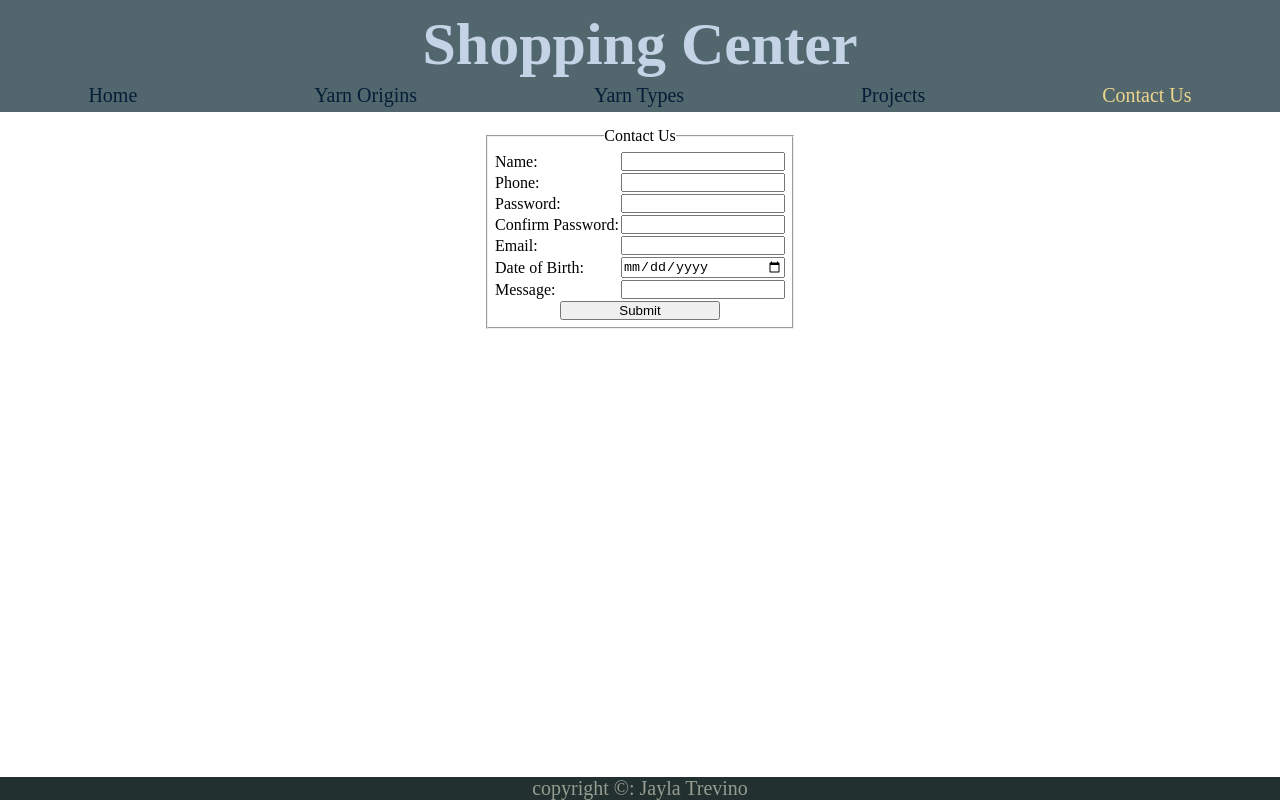
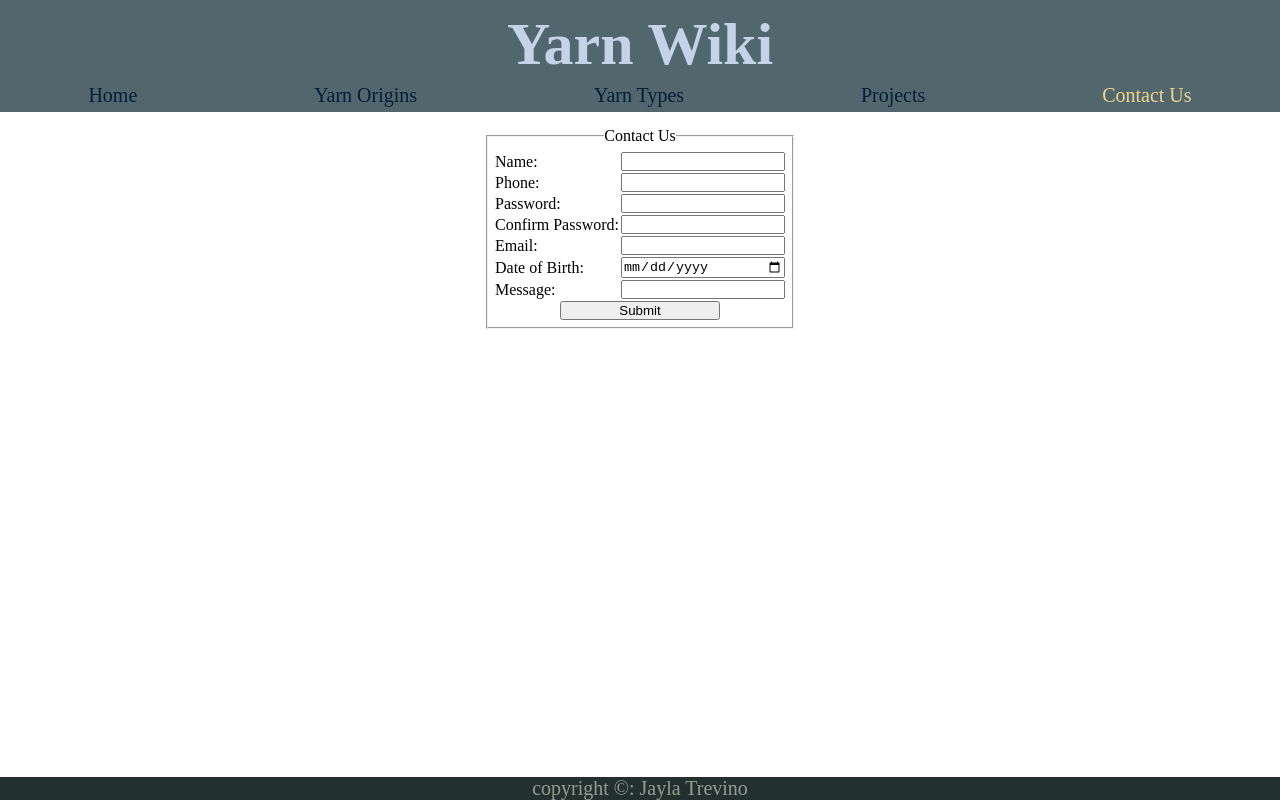
Before and after one commit to Jayrae24/Jayrae24.github.io, a plain HTML site: page contactFaq.html in a window 1280 px wide. Drawn offline with Linux system fonts and the light colour scheme.

Commit message:
save changes

```diff
--- a/contactFaq.html
+++ b/contactFaq.html
@@ -40,7 +40,7 @@
     <body>
         <header>
             <div>
-                <h1>Shopping Center</h1>
+                <h1>Yarn Wiki</h1>
             </div>
             <ul class="nav-bar">
                 <li><a href="index.html">Home</a></li>
```
